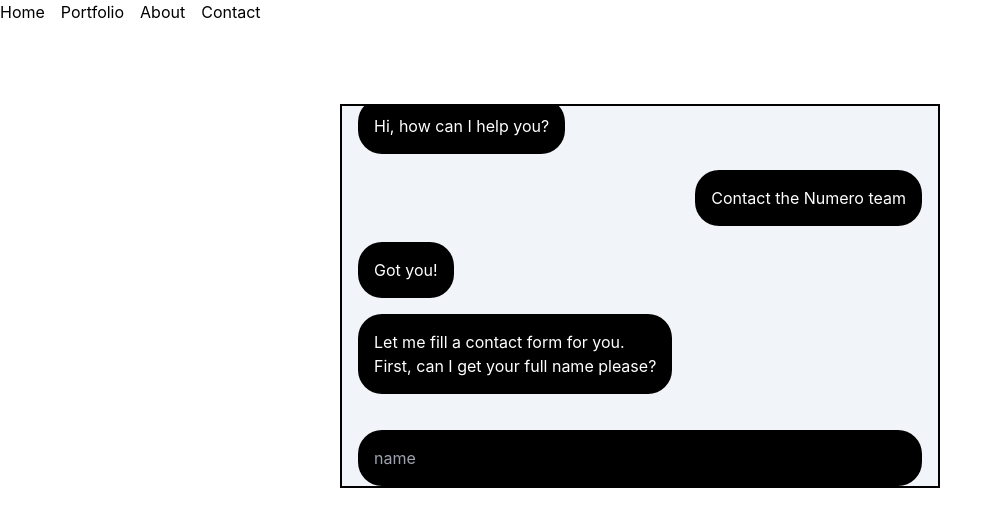
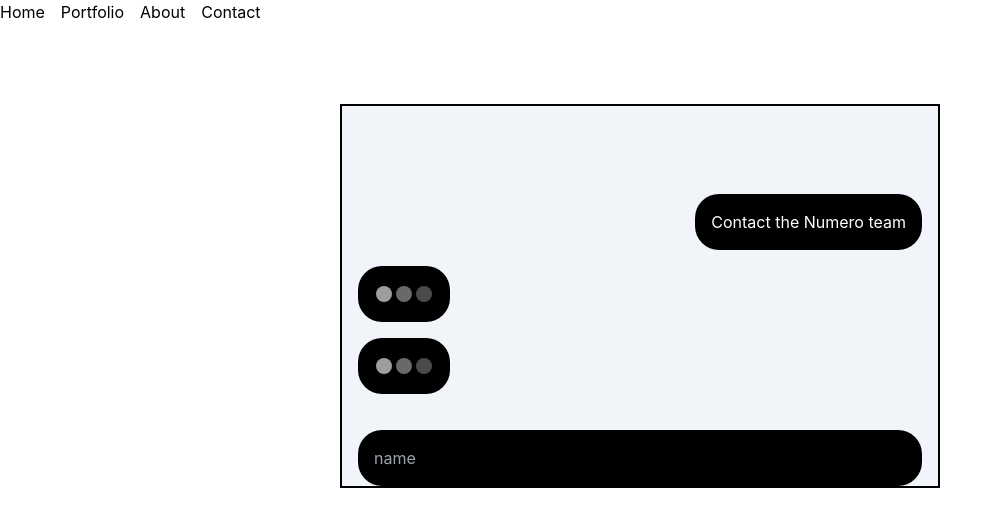
Before and after one commit to studionumero/studionumero, a React (Create React App) app: page /contact in a window 1280 px wide. Both pictures are taken after a click on the button "Contact the Numero team". Shown: the top 526 px of the page, without its empty margins (0-1002 px from the left). Built offline with nearby package versions, Linux system fonts and the light colour scheme.

Commit message:
Started adding animation to messages

```diff
--- a/package.json
+++ b/package.json
@@ -16,6 +16,7 @@
     "react-dom": "^18.2.0",
     "react-router-dom": "^6.9.0",
     "react-scripts": "5.0.1",
+    "sass": "^1.60.0",
     "typescript": "^4.9.5"
   },
   "scripts": {
--- a/public/output.css
+++ b/public/output.css
@@ -559,6 +559,14 @@
   --tw-backdrop-sepia:  ;
 }
 
+.visible {
+  visibility: visible;
+}
+
+.invisible {
+  visibility: hidden;
+}
+
 .absolute {
   position: absolute;
 }
@@ -575,6 +583,14 @@
   right: 0px;
 }
 
+.left-0 {
+  left: 0px;
+}
+
+.top-0 {
+  top: 0px;
+}
+
 .z-0 {
   z-index: 0;
 }
@@ -588,8 +604,16 @@
   margin-top: 5rem;
 }
 
+.mt-4 {
+  margin-top: 1rem;
+}
+
 .flex {
   display: flex;
+}
+
+.hidden {
+  display: none;
 }
 
 .h-14 {
@@ -602,6 +626,10 @@
 
 .h-96 {
   height: 24rem;
+}
+
+.h-6 {
+  height: 1.5rem;
 }
 
 .w-\[600px\] {
@@ -702,7 +730,41 @@
   color: rgb(255 255 255 / var(--tw-text-opacity));
 }
 
+.opacity-0 {
+  opacity: 0;
+}
+
+.opacity-100 {
+  opacity: 1;
+}
+
+.opacity-20 {
+  opacity: 0.2;
+}
+
 .outline-none {
   outline: 2px solid transparent;
   outline-offset: 2px;
 }
+
+.transition-all {
+  transition-property: all;
+  transition-timing-function: cubic-bezier(0.4, 0, 0.2, 1);
+  transition-duration: 150ms;
+}
+
+.transition {
+  transition-property: color, background-color, border-color, text-decoration-color, fill, stroke, opacity, box-shadow, -webkit-transform, -webkit-filter, -webkit-backdrop-filter;
+  transition-property: color, background-color, border-color, text-decoration-color, fill, stroke, opacity, box-shadow, transform, filter, backdrop-filter;
+  transition-property: color, background-color, border-color, text-decoration-color, fill, stroke, opacity, box-shadow, transform, filter, backdrop-filter, -webkit-transform, -webkit-filter, -webkit-backdrop-filter;
+  transition-timing-function: cubic-bezier(0.4, 0, 0.2, 1);
+  transition-duration: 150ms;
+}
+
+.duration-300 {
+  transition-duration: 300ms;
+}
+
+.ease-in {
+  transition-timing-function: cubic-bezier(0.4, 0, 1, 1);
+}
--- a/src/components/ChatBox.tsx
+++ b/src/components/ChatBox.tsx
@@ -35,7 +35,7 @@
       bg-slate-100 border-2 border-black"
     >
       <div className="flex flex-col h-80 space-y-4 overflow-y-scroll">
-        {messagesMap({ messages })}
+        {MessagesMap({ messages })}
         {buttonsMap({ buttons })}
         <div ref={scrollRef} />
       </div>
@@ -49,15 +49,90 @@
   )
 }
 
-const messagesMap = ({ messages }: any) => {
+const MessagesMap = ({ messages }: any) => {
+
+  setTimeout(() => {
+    const bubble = document.getElementById('bubble');
+    if (bubble !== null) {
+      bubble.classList.add('opacity-0');
+
+
+
+      bubble.addEventListener('transitionend', function (e) {
+        bubble.style.display = 'none';
+      }, {
+        capture: false,
+        once: true,
+        passive: false
+      });
+    }
+
+  }, 2000);
+
+  setTimeout(() => {
+    const message = document.getElementById('message');
+    const style = document.querySelector('.transition');
+
+    if (message !== null && style !== null) {
+      message.classList.remove('hidden');
+      style.classList.toggle('change');
+
+      // message.classList.add('change');
+    }
+  }, 100)
+
+  // useEffect(() => {
+
+  //   setTimeout(() => {
+  //     const message = document.getElementById('message');
+
+  //     if (message !== null) {
+  //       message.classList.remove('hidden');
+  //       message.classList.add('change');
+  //     }
+  //   }, 150)
+
+
+  // }, [messages])
+
+
+
+  // }, 1000)
+
+  const Bubble = () => (
+    <div id="bubble"
+      className="typing-indicator absolute whitespace-pre rounded-3xl flex w-max
+      p-4 bg-black text-white transition-all"
+    >
+      <span />
+      <span />
+      <span />
+    </div>
+  );
+
   return messages.map((item: any, index: number) => {
-    return (
-      <div
-        key={index}
-        className={`whitespace-pre rounded-3xl flex w-max
+    if (item.classname === "self-end") {
+      return (
+        <div
+          key={index}
+          className={`whitespace-pre rounded-3xl flex w-max
+           p-4 bg-black text-white ${item.classname}`}
+        >
+          <p>{item.text}</p>
+        </div>
+      )
+    } else return (
+      <div className="relative mt-4 w-full h-14">
+        <Bubble />
+        <div
+          key={index}
+          id="message"
+          className={`absolute flex whitespace-pre rounded-3xl
+          w-max transition hidden
           p-4 bg-black text-white ${item.classname}`}
-      >
-        {item.text}
+        >
+          <p>{item.text}</p>
+        </div>
       </div>
     )
   })
--- a/src/index.css
+++ b/src/index.scss
@@ -12,29 +12,83 @@
     monospace;
 }
 
+.transition {
+  opacity: 0;
+  background-color: black;
+}
+
+.transition.change {
+  opacity: 1;
+  transition: all 1s;
+}
+
+/* TYPING INDICATOR */
+.typing-indicator {
+  will-change: transform;
+  width: min-content;
+  height: auto;
+  display: flex;
+  align-items: center;
+  padding: 16px;
+
+  span {
+    height: 16px;
+    width: 16px;
+    float: left;
+    margin: 4px 2px;
+    background-color: #9E9EA1;
+    display: block;
+    border-radius: 50%;
+    opacity: 0.4;
+
+    @for $i from 1 through 3 {
+      &:nth-of-type(#{$i}) {
+        animation: 1s blink infinite ($i * .3333s);
+      }
+    }
+  }
+}
+
+@keyframes blink {
+  50% {
+    opacity: 1;
+  }
+}
+
+@keyframes bulge {
+  50% {
+    transform: scale(1.05);
+  }
+}
+
 /* SCROLLBAR */
 ::-webkit-scrollbar {
   width: 15px;
   height: 15px;
 }
+
 ::-webkit-scrollbar,
 ::-webkit-scrollbar-corner,
 ::-webkit-scrollbar-track,
 ::-webkit-scrollbar-button:single-button {
   background-color: transparent;
 }
+
 ::-webkit-scrollbar-thumb {
   border: 2px solid transparent;
   background-clip: padding-box;
   border-radius: 15px;
   background-color: #414141;
 }
+
 ::-webkit-scrollbar-thumb:hover {
   background-color: #575656;
 }
+
 ::-webkit-scrollbar-thumb:active {
   background-color: #6b6b6b;
 }
+
 ::-webkit-scrollbar-button:single-button {
   height: 3px;
 }
--- a/src/index.tsx
+++ b/src/index.tsx
@@ -1,6 +1,6 @@
 import React from 'react';
 import ReactDOM from 'react-dom/client';
-import './index.css';
+import './index.scss';
 import App from './App';
 
 const root = ReactDOM.createRoot(
```
Also changed, not shown: 1 other file (tests, documents, lock files or other folders).
